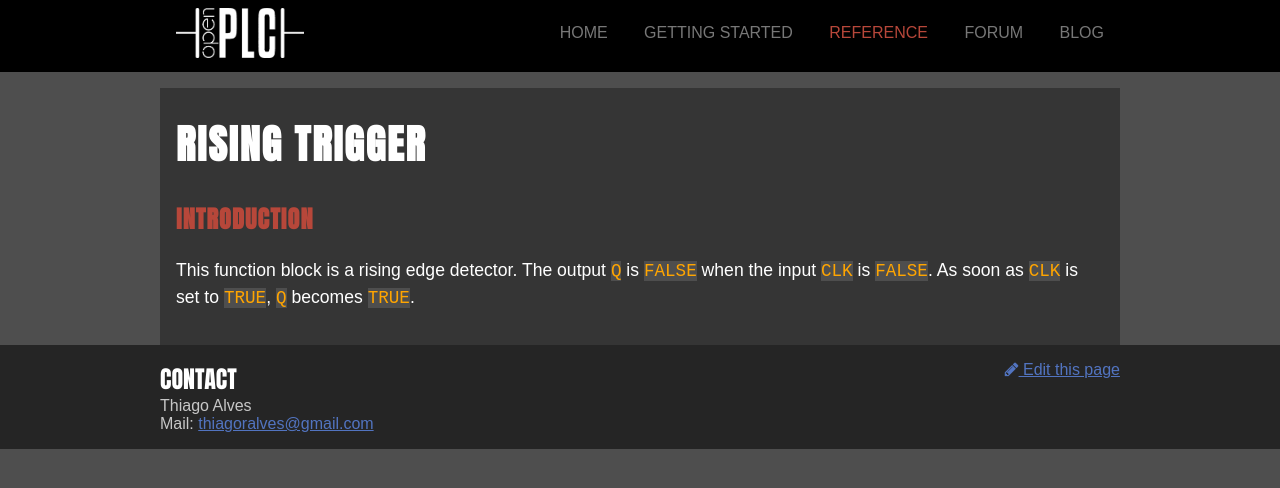
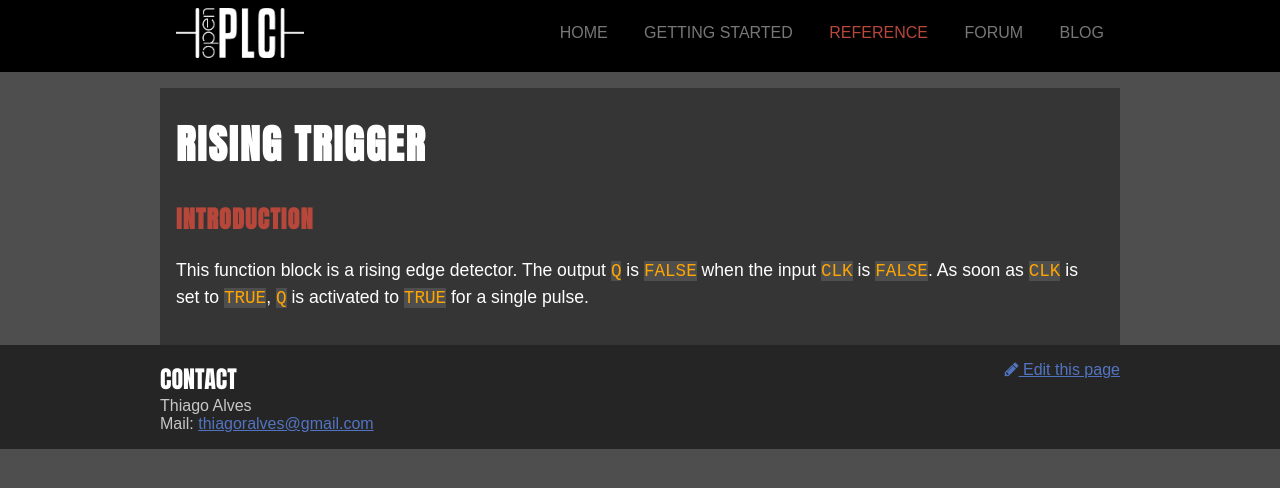
Before and after one commit to garretfick/openplcproject.github.io, a Jekyll site: the page built from reference/standard-function-blocks/rising-trigger.md, in a window 1280 px wide. Shown: the top 488 px of the page. Built offline with Jekyll 4.4.1, drawn with Linux system fonts in a browser that asks for light colours; nearby versions of some CDN libraries.

Commit message:
Update rising-trigger.md

```diff
--- a/reference/standard-function-blocks/rising-trigger.md
+++ b/reference/standard-function-blocks/rising-trigger.md
@@ -7,4 +7,4 @@ title: Rising Trigger
 
 This function block is a rising edge detector.
 The output `Q` is `FALSE` when the input `CLK` is `FALSE`.
-As soon as `CLK` is set to `TRUE`, `Q` becomes `TRUE`.
+As soon as `CLK` is set to `TRUE`, `Q` is activated to `TRUE` for a single pulse.
```
